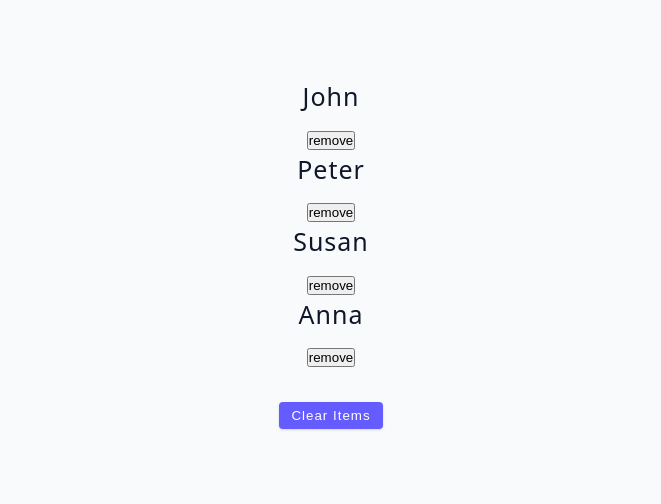
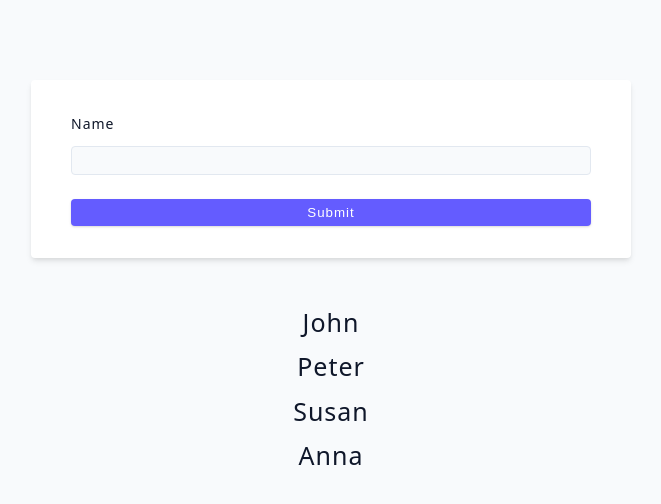
Before and after one commit to vinothsmart/react18, a React (Vite) app: page / in a window 1280 px wide. Shown: the top 504 px of the page, without its empty margins (309-970 px from the left). Built offline with nearby package versions, Linux system fonts and the light colour scheme.

Commit message:
Update component import in App.jsx

```diff
--- a/src/App.jsx
+++ b/src/App.jsx
@@ -1,9 +1,9 @@
-import ReducerBasics from './tutorial/10-useReducer/starter/01-useReducer';
+import LowerStateChallenge from './tutorial/11-performance/starter/02-lower-state-challenge';
 
 function App() {
   return (
     <div className='container'>
-      <ReducerBasics />
+      <LowerStateChallenge />
     </div>
   );
 }
```
